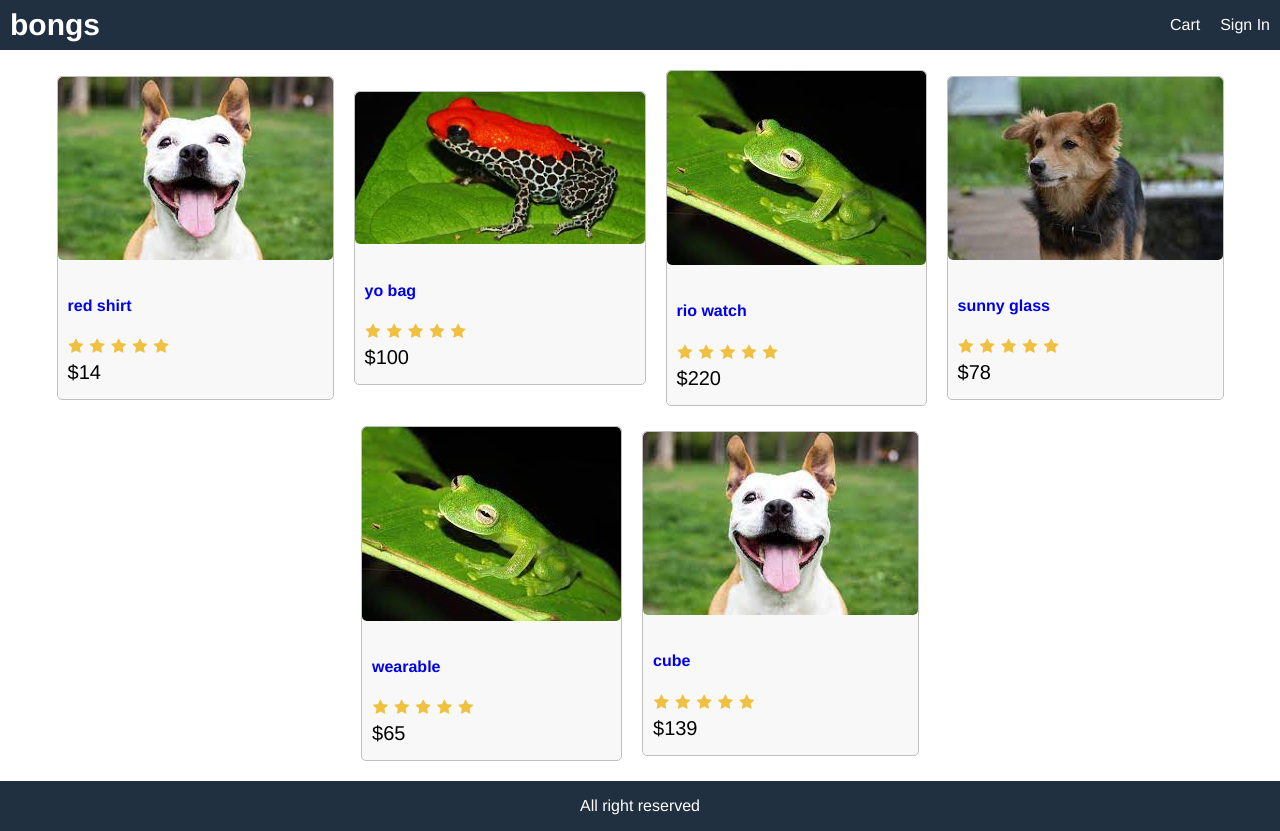
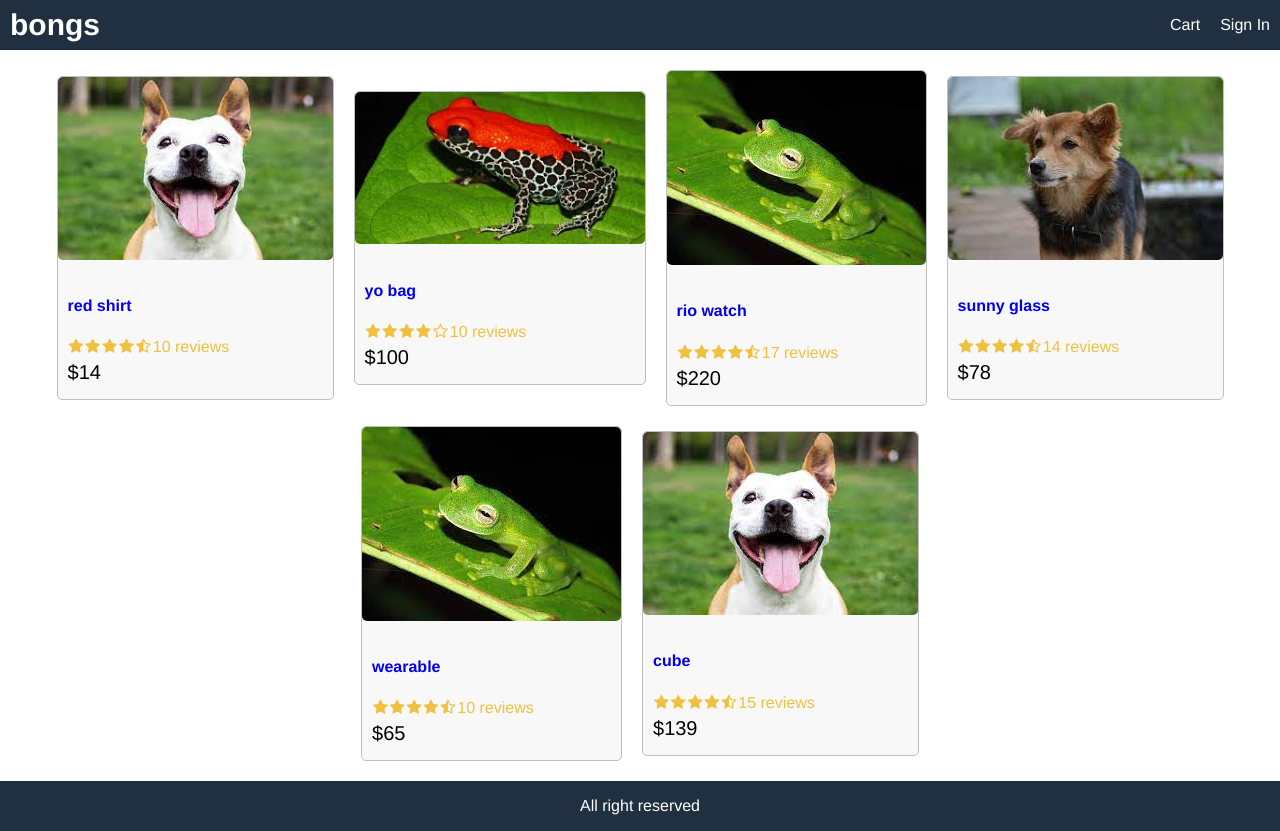
Before and after one commit to B9ary01/Bong2022, a React (Create React App) app in the folder frontend/: page / in a window 1280 px wide. Built offline with nearby package versions, Linux system fonts and the light colour scheme.

Commit message:
added products

```diff
--- a/frontend/package.json
+++ b/frontend/package.json
@@ -6,8 +6,11 @@
     "@testing-library/jest-dom": "^5.16.2",
     "@testing-library/react": "^12.1.2",
     "@testing-library/user-event": "^13.5.0",
+    "props": "^0.3.0",
     "react": "^17.0.2",
     "react-dom": "^17.0.2",
+    "react-rating": "^2.0.5",
+    "react-rating-stars-component": "^2.2.0",
     "react-scripts": "5.0.0",
     "web-vitals": "^2.1.4"
   },
--- a/frontend/public/index.html
+++ b/frontend/public/index.html
@@ -24,16 +24,14 @@
       work correctly both with client-side routing and a non-root public URL.
       Learn how to configure a non-root public URL by running `npm run build`.
     -->
-
     <link
       rel="stylesheet"
       href="https://cdnjs.cloudflare.com/ajax/libs/font-awesome/4.7.0/css/font-awesome.min.css"
     />
-
-    <title>ebongs</title>
+    <title>React App</title>
   </head>
   <body>
-    <noscript>You need to enable JS.</noscript>
+    <noscript>You need to enable JavaScript to run this app.</noscript>
     <div id="root"></div>
     <!--
       This HTML file is a template.
--- a/frontend/src/App.js
+++ b/frontend/src/App.js
@@ -1,5 +1,6 @@
 import React from "react";
 import data from "./data";
+import Product from "./components/Product";
 
 function App() {
   return (
@@ -22,25 +23,7 @@
     <div className="row center">
       {
         data.products.map(product => (
-       <div key={product._id} className="card">
-        <a href={`/product/${product._id}`}>
-          <img className="medium" src={product.image} alt={product.name} />
-        </a>
-        <div className="card-body">
-        <a href={`/product/${product._id}`}>
-            <h2>{product.name}</h2>
-          </a>
-          <div className="rating">
-            <span> <i className="fa fa-star"></i> </span>
-            <span> <i className="fa fa-star"></i> </span>
-            <span> <i className="fa fa-star"></i> </span>
-            <span> <i className="fa fa-star"></i> </span>
-            <span> <i className="fa fa-star"></i> </span>
-          </div>
-          <div className="price">${product.price}</div>
-        </div>
-      </div>
-
+       <Product key={product._id} product={product}></Product>
         ))
       }
 
--- /dev/null
+++ b/frontend/src/components/Product.js
@@ -0,0 +1,27 @@
+import React from "react";
+
+import Rating from './Rating';
+
+export default function Product(props){
+    const { product } = props;
+
+    return(
+    <div key={product._id} className="card">
+    <a href={`/product/${product._id}`}>
+      <img className="medium" src={product.image} alt={product.name} />
+    </a>
+    <div className="card-body">
+      <a href={`/product/${product._id}`}>
+        <h2>{product.name}</h2>
+      </a>
+      <Rating
+        rating={product.rating}
+        numReviews={product.numReviews}
+      ></Rating>
+        <div className="price">${product.price}</div>
+        </div>
+
+
+  </div>
+    )
+}
--- /dev/null
+++ b/frontend/src/components/Rating.js
@@ -0,0 +1,69 @@
+import React from 'react';
+
+export default function Rating(props) {
+  const { rating, numReviews, caption } = props;
+  return (
+    <div className="rating">
+      <span>
+        <i
+          className={
+            rating >= 1
+              ? 'fa fa-star'
+              : rating >= 0.5
+              ? 'fa fa-star-half-o'
+              : 'fa fa-star-o'
+          }
+        ></i>
+      </span>
+      <span>
+        <i
+          className={
+            rating >= 2
+              ? 'fa fa-star'
+              : rating >= 1.5
+              ? 'fa fa-star-half-o'
+              : 'fa fa-star-o'
+          }
+        ></i>
+      </span>
+      <span>
+        <i
+          className={
+            rating >= 3
+              ? 'fa fa-star'
+              : rating >= 2.5
+              ? 'fa fa-star-half-o'
+              : 'fa fa-star-o'
+          }
+        ></i>
+      </span>
+      <span>
+        <i
+          className={
+            rating >= 4
+              ? 'fa fa-star'
+              : rating >= 3.5
+              ? 'fa fa-star-half-o'
+              : 'fa fa-star-o'
+          }
+        ></i>
+      </span>
+      <span>
+        <i
+          className={
+            rating >= 5
+              ? 'fa fa-star'
+              : rating >= 4.5
+              ? 'fa fa-star-half-o'
+              : 'fa fa-star-o'
+          }
+        ></i>
+      </span>
+      {caption ? (
+        <span>{caption}</span>
+      ) : (
+        <span>{numReviews + ' reviews'}</span>
+      )}
+    </div>
+  );
+}
```
Also changed, not shown: 1 other file (tests, documents, lock files or other folders).
